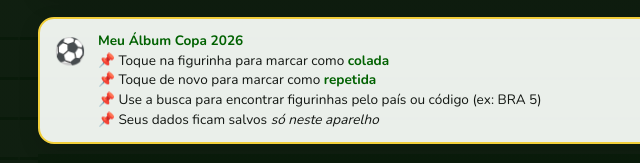
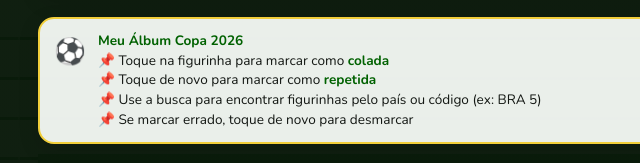
Before and after one commit to Bruno-Santiagofonseca/Copa-do-mundo-2026, a website: page index.html in a window 1280 px wide. Shown: the part 489-652 px from the top of the page, 142-782 px from the left. Drawn offline with nearby package versions, Linux system fonts and the light colour scheme.

Commit message:
instrucao de como desmarcar

```diff
--- a/index.html
+++ b/index.html
@@ -765,7 +765,7 @@
       📌 Toque na figurinha para marcar como <strong>colada</strong><br>
       📌 Toque de novo para marcar como <strong>repetida</strong><br>
       📌 Use a busca para encontrar figurinhas pelo país ou código (ex: BRA 5)<br>
-      📌 Seus dados ficam salvos <em>só neste aparelho</em>
+      📌 Se marcar errado, toque de novo para desmarcar
     </div>
   </div>
 
```
